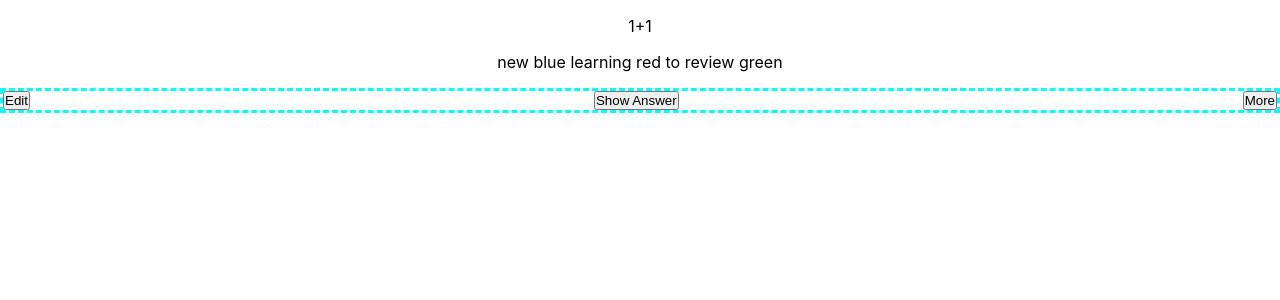
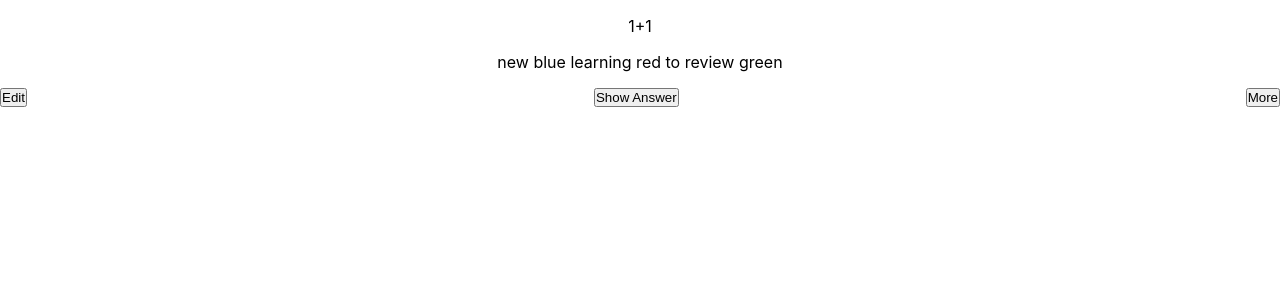
Before and after one commit to markxburek/flashcard-app, a React (Create React App) app in the folder flashcard-app/: page / in a window 1280 px wide. Shown: the top 300 px of the page. Built offline with nearby package versions, Linux system fonts and the light colour scheme.

Commit message:
Removed blue border

```diff
--- a/flashcard-app/src/components/ButtonPanel.css
+++ b/flashcard-app/src/components/ButtonPanel.css
@@ -2,9 +2,6 @@
 #button-container{
     display:flex;
     justify-content: space-between;
-
-    border-color: aqua;
-    border-style: dashed;
 
 
 }
```
